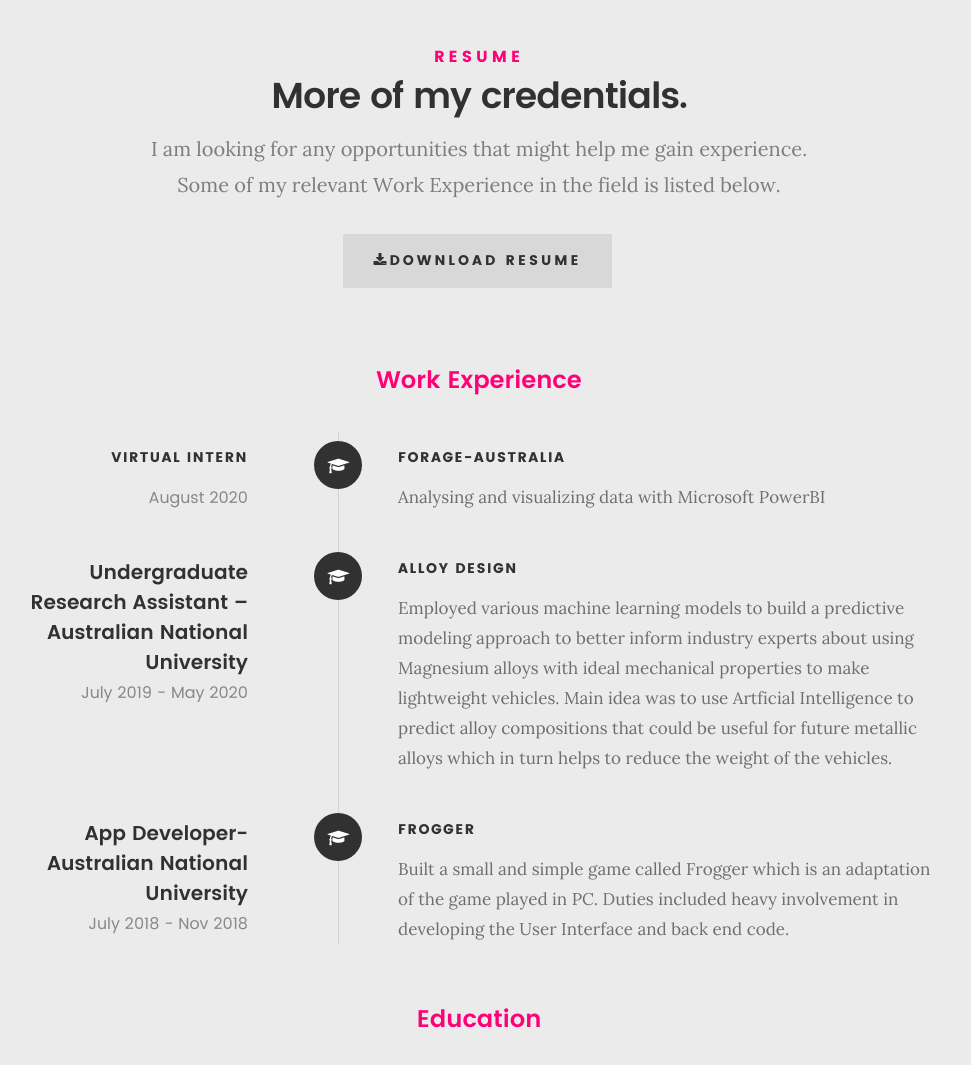
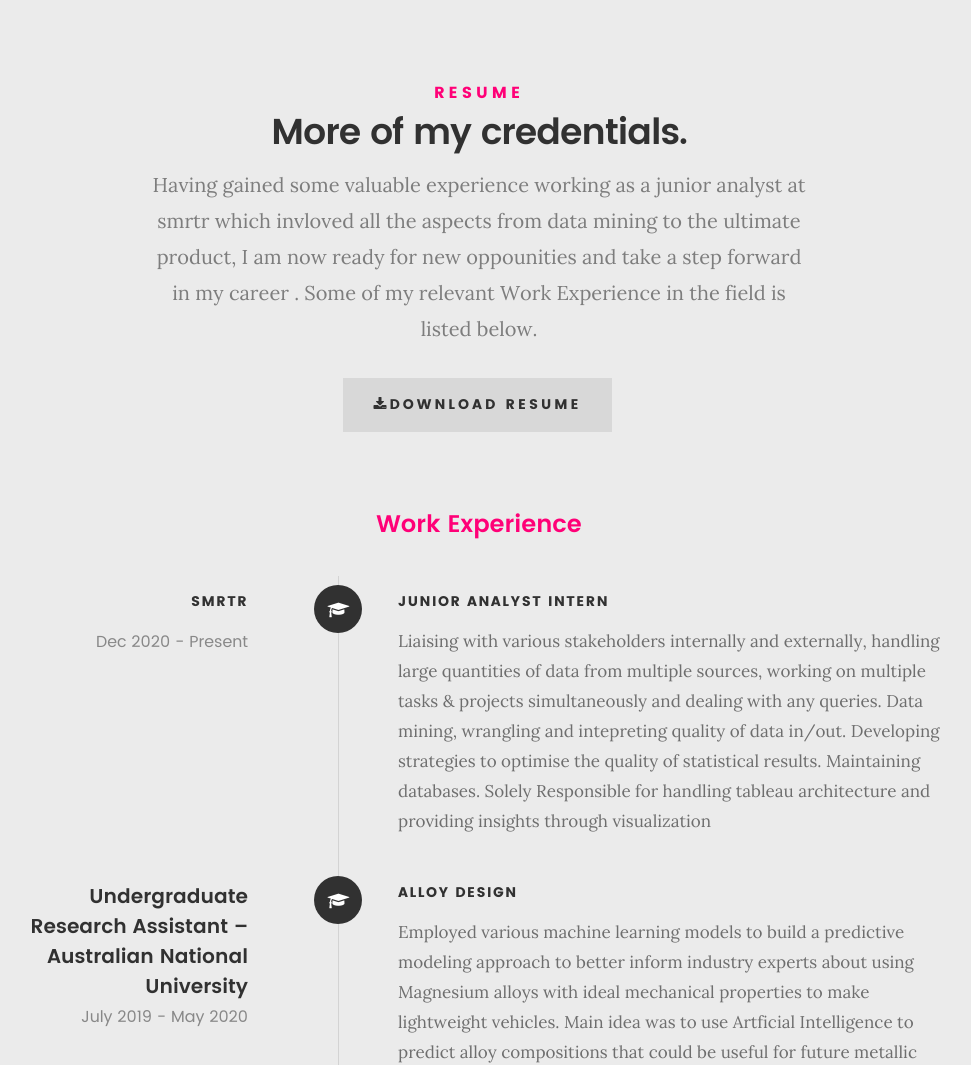
Before and after one commit to u6734495-Samyak/Samyak_Jain_Portfolio_2, a plain HTML site: page index.html in a window 1280 px wide. Shown: the part 1580-2645 px from the top of the page, without its empty margins (161-1132 px from the left). Drawn offline with Linux system fonts and the light colour scheme; files whose address does not match are found by name.

Commit message:
Add files via upload

```diff
--- a/index.html
+++ b/index.html
@@ -76,7 +76,7 @@
 
 	   			<p class="intro-position">
 	   				<span>Data Analyst</span>
-	   				<span>Machine Learning Engineer</span>
+	   				<span>Machine Learning engineer</span>
 	   			</p>
 
 	   			<a class="button stroke smoothscroll" href="#about" title="">More About Me</a>
@@ -106,7 +106,7 @@
 
    				<img src="images/profile-pic.png" alt="Profile Picture">
 
-   				<p class="lead">Hello, my name is Samyak Jain. I am currently pursuing Bachelor of Advanced Computing (Hons) degree at Australian National University, and I major in Intelligent Systems. I have worked on a variety of data projects, which include data analysis, visualization, and implementing machine learning pipelines. I will showcase some of my projects here, and link them to their GitHub repositories. </p>
+   				<p class="lead">Hello, my name is Samyak Jain. I am currently working as a Junior Analyst intern at <a href="{{http://smrtr.com.au/}}">smrtr</a>. I Completed my Bachelor of Advanced Computing (Hons) degree at Australian National University, and I major in Intelligent Systems. I have worked on a variety of data projects, which include data analysis, visualization, and implementing machine learning pipelines. I will showcase some of my projects here, and link them to their GitHub repositories. </p>
 			</div>
 
    		</div>
@@ -129,10 +129,10 @@
    			<h5>Resume</h5>
    			<h1>More of my credentials.</h1>
 
-   			<p class="lead"> I am looking for any opportunities that might help me gain experience. Some of my relevant Work Experience in the field is listed below.</p>
+   			<p class="lead"> Having gained some valuable experience working as a junior analyst at smrtr which invloved all the aspects from data mining to the ultimate product, I am now ready for new oppounities and take a step forward in my career . Some of my relevant Work Experience in the field is listed below.</p>
 			   <div class="columns download">
 				<p>
-				   <a href="images/SamyakCV.pdf" class="button" download><i class="fa fa-download"></i>Download Resume</a>
+				   <a href="images/SamyakJainCV_21.pdf" class="button" download><i class="fa fa-download"></i>Download Resume</a>
 				</p>
 			 </div>
    		</div>
@@ -156,13 +156,16 @@
 	   					<i class="fa fa-graduation-cap"></i>
 					   </div>
 					   <div class="timeline-header">
-						<h5>Virtual Intern</h5>
-						<p>August 2020</p>
+						<h5>Smrtr</h5>
+						<p>Dec 2020 - Present</p>
 					</div>
 
 					<div class="timeline-content">
-						<h5>Forage-Australia</h5>
-						<p>Analysing and visualizing data with Microsoft PowerBI</p>
+						<h5>Junior Analyst intern</h5>
+						<p>Liaising with various stakeholders internally and externally, handling large quantities of data from multiple sources,
+working on multiple tasks & projects simultaneously and dealing with any queries. Data mining, wrangling and
+intepreting quality of data in/out. Developing strategies to optimise the quality of statistical results. Maintaining
+databases. Solely Responsible for handling tableau architecture and providing insights through visualization</p>
 					</div>
 
 
```
Also changed, not shown: 1 other file.
